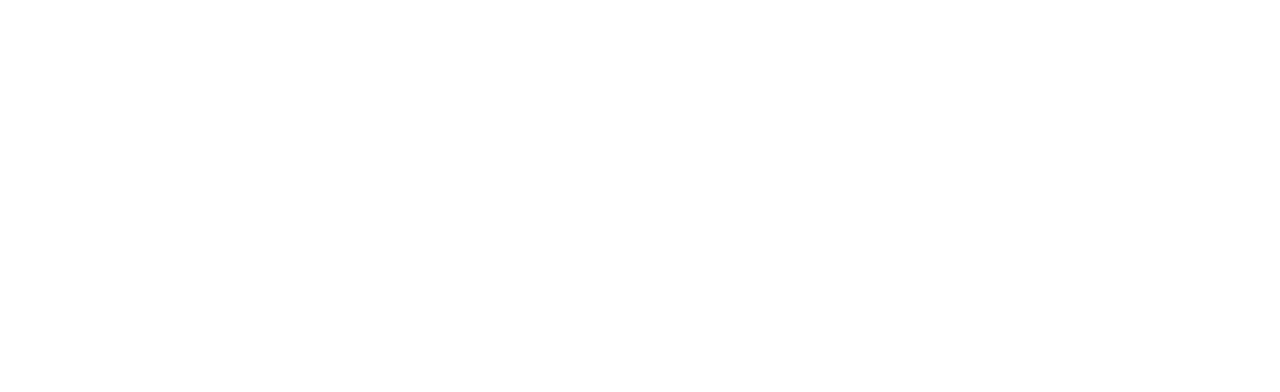
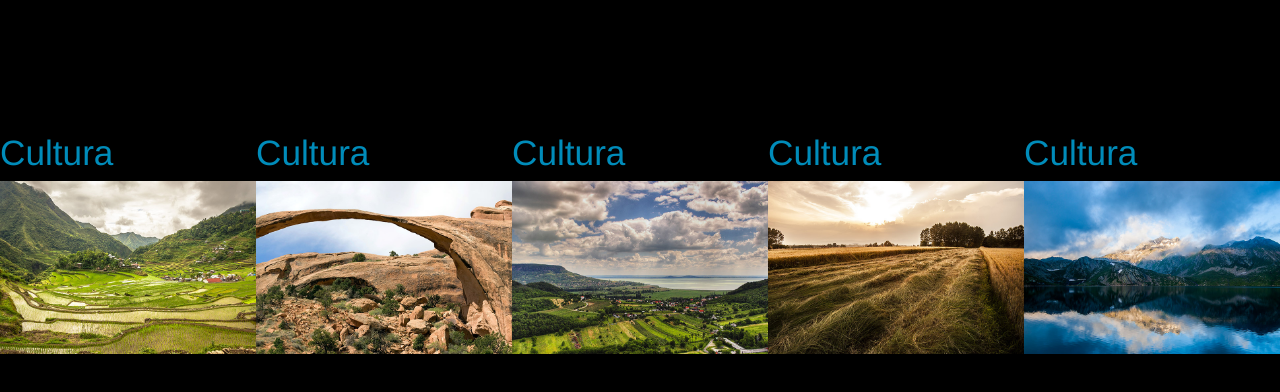
Before and after one commit to isaacmabueno/flexbox, a plain HTML site: page index.html in a window 1280 px wide. Drawn offline with Linux system fonts and the light colour scheme.

Commit message:
adding flex styles

```diff
--- a/css/custom.css
+++ b/css/custom.css
@@ -0,0 +1,22 @@
+html, body {
+    height: 100%;
+    background: #000;
+    padding-top: 40px;
+}
+
+ul#flex-container {
+    list-style-type: none;
+    margin: 0;
+    padding: 0;
+    display: flex;
+    flex-wrap: wrap;
+}
+
+ul li {
+    flex-grow: 1;
+    width: 250px;
+    padding-top: 45px;
+    color: #fff;
+    font-size: 2.2em;
+    text-al
+}
--- a/index.html
+++ b/index.html
@@ -14,6 +14,51 @@
   </head>
   <body>
 
+<div id="container">
+    <ul id="flex-container">
+        <li>
+            <a href="#">
+                <div class="magnify">
+                    <span>Cultura</span>
+                    <img src="images/thumb-1.jpg" alt="">
+                </div>
+            </a>
+        </li>
+        <li>
+            <a href="#">
+                <div class="magnify">
+                    <span>Cultura</span>
+                    <img src="images/thumb-2.jpg" alt="">
+                </div>
+            </a>
+        </li>
+        <li>
+            <a href="#">
+                <div class="magnify">
+                    <span>Cultura</span>
+                    <img src="images/thumb-3.jpg" alt="">
+                </div>
+            </a>
+        </li>
+        <li>
+            <a href="#">
+                <div class="magnify">
+                    <span>Cultura</span>
+                    <img src="images/thumb-4.jpg" alt="">
+                </div>
+            </a>
+        </li>
+        <li>
+            <a href="#">
+                <div class="magnify">
+                    <span>Cultura</span>
+                    <img src="images/thumb-5.jpg" alt="">
+                </div>
+            </a>
+        </li>
+    </ul>
+
+</div>
 
 
     <script src="js/foundation.min.js"></script>
```
